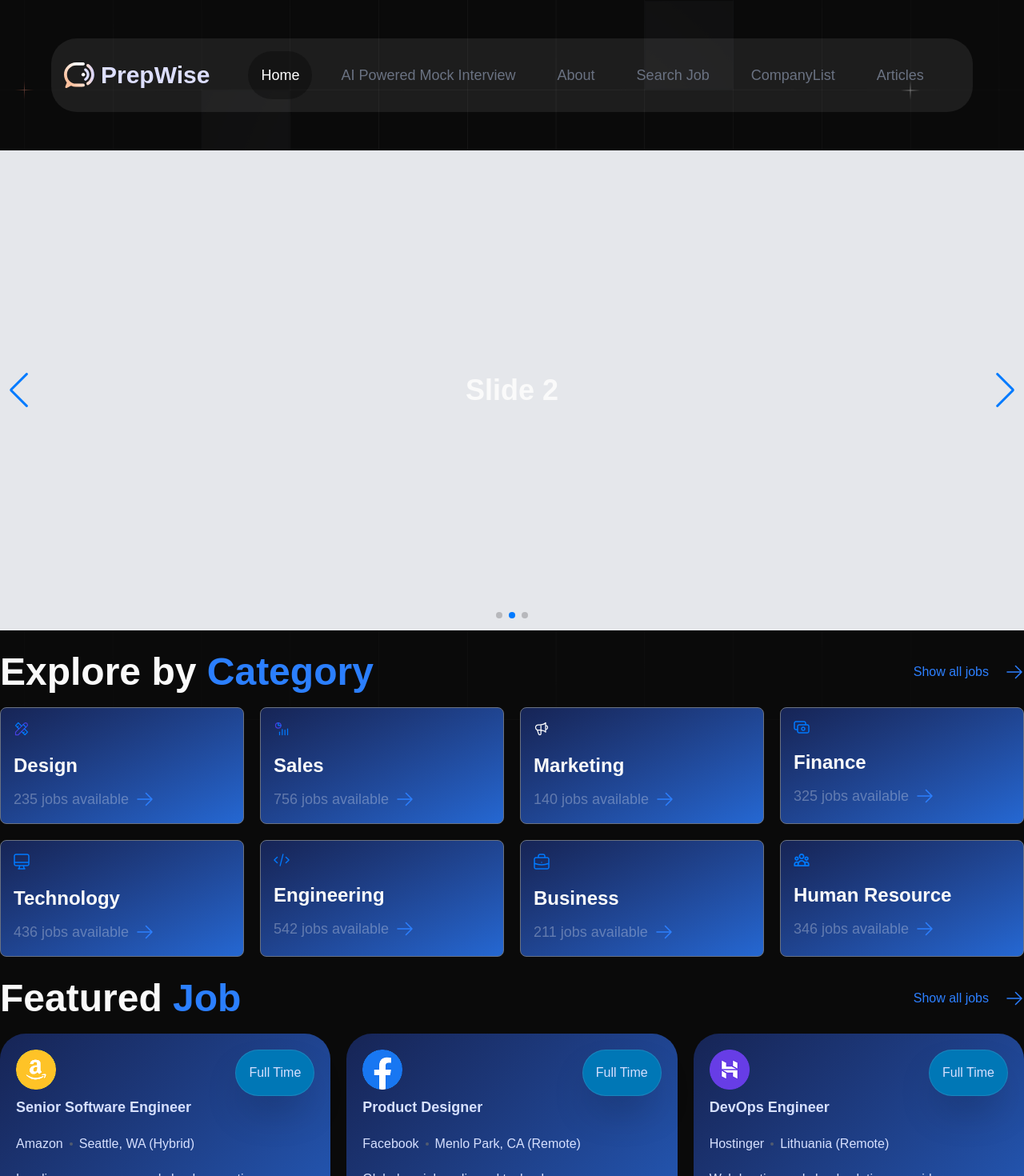
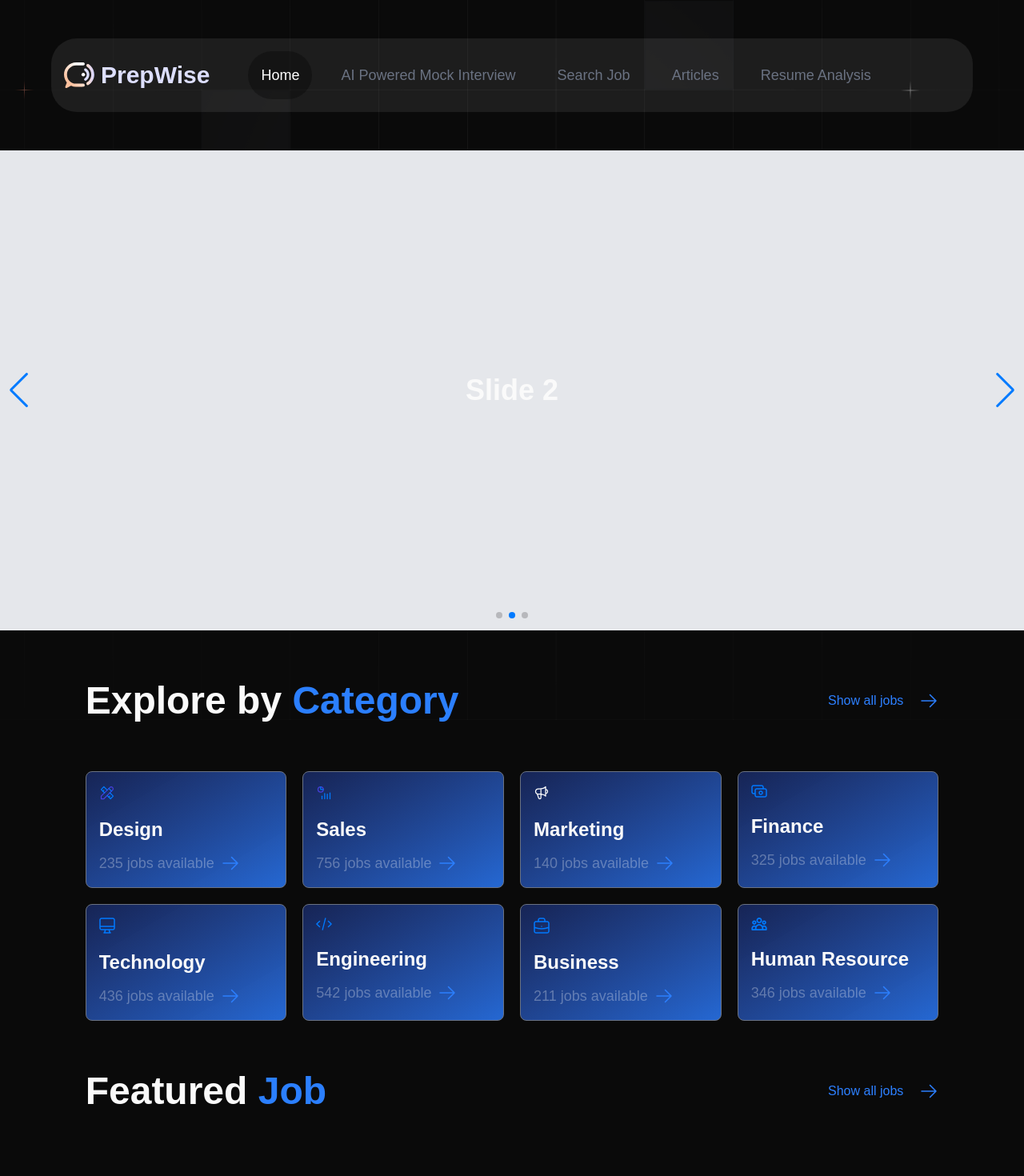
Before and after one commit to ritishBhatoye/interview-prep, a Next.js app: page /search-job in a window 1280 px wide. Shown: the top 1470 px of the page at 80% size. Built offline with nearby package versions, Linux system fonts and the light colour scheme; a web font is replaced by a local one.

Commit message:
Refactor ExploreCategory and FeaturedJobs components for improved layout and interactivity; add routing to category cards

```diff
--- /dev/null
+++ b/app/(root)/search-job/[category]/page.tsx
@@ -0,0 +1,23 @@
+import React from "react";
+
+// Define the props interface for the page component
+interface CategoryPageProps {
+  params: {
+    category: string;
+  };
+}
+
+const CategoryPage = ({ params }: CategoryPageProps) => {
+  // Access the category from the URL
+  const { category } = params;
+
+  return (
+    <div className="container mx-auto py-8">
+      <h1 className="text-3xl font-bold mb-6">Jobs in {category}</h1>
+      {/* Add your category-specific content here */}
+      <div>{/* You can fetch and display jobs based on the category */}</div>
+    </div>
+  );
+};
+
+export default CategoryPage;
--- a/app/(root)/search-job/page.tsx
+++ b/app/(root)/search-job/page.tsx
@@ -7,8 +7,10 @@ const SearchJobPage = () => {
   return (
     <div>
       <HeroSection />
-      <ExploreCategory />
-      <FeaturedJobs />
+      <div className="w-10/12 2xl:w-9/12 mx-auto">
+        <ExploreCategory />
+        <FeaturedJobs />
+      </div>
     </div>
   );
 };
--- a/components/searchJob/home/ExploreCategories/ExploreCategoriesUtils/ExploreCategoriesCard.tsx
+++ b/components/searchJob/home/ExploreCategories/ExploreCategoriesUtils/ExploreCategoriesCard.tsx
@@ -8,9 +8,10 @@ import { ArrowRightIcon } from "@heroicons/react/24/outline";
 
 interface props {
   categories: exploreCategoryDataType;
+  onClick: () => void;
 }
 
-const ExploreCategoriesCard = ({ categories }: props) => {
+const ExploreCategoriesCard = ({ categories, onClick }: props) => {
   return (
     <motion.div
       whileHover={{
@@ -21,28 +22,18 @@ const ExploreCategoriesCard = ({ categories }: props) => {
       }}
       className="flex cursor-pointer bg-gradient-to-tl from-blue-500/80 to-blue-950/100 hover:from-blue-800/50 hover:to-blue-900/30 duration-150 flex-col items-start gap-5 p-4 border border-gray-500 rounded-md"
       style={{ perspective: 1000 }}
+      onClick={onClick}
     >
       <motion.div whileHover={{ z: 20 }} transition={{ duration: 0.2 }}>
-        <Image
-          src={categories.icon}
-          width={20}
-          height={20}
-          className=""
-          alt=""
-        />
+        <Image src={categories.icon} width={20} height={20} className="" alt="" />
       </motion.div>
 
       <div className="flex flex-col gap-3">
         <motion.h1 whileHover={{ z: 10 }} className="text-2xl font-semibold">
           {categories.category}
         </motion.h1>
-        <motion.div
-          whileHover={{ z: 15 }}
-          className="flex flex-row items-center gap-2"
-        >
-          <p className="text-white/30 text-lg font-normal">
-            {categories.totalJobs} jobs available
-          </p>
+        <motion.div whileHover={{ z: 15 }} className="flex flex-row items-center gap-2">
+          <p className="text-white/30 text-lg font-normal">{categories.totalJobs} jobs available</p>
           <motion.div whileHover={{ x: 5 }} transition={{ duration: 0.2 }}>
             <ArrowRightIcon className="w-6 h-6 cursor-pointer text-blue-500" />
           </motion.div>
--- a/components/searchJob/home/ExploreCategories/ExploreCategoriesUtils/ExploreHeader.tsx
+++ b/components/searchJob/home/ExploreCategories/ExploreCategoriesUtils/ExploreHeader.tsx
@@ -3,18 +3,14 @@ import React from "react";
 
 const ExploreHeader = () => {
   return (
-    <div className="flex flex-row justify-between items-center">
+    <div className="flex flex-row justify-between items-center my-4">
       <h1 className="text-5xl font-semibold">
         {" "}
         Explore by{" "}
-        <span className="text-blue-500 hover:text-blue-600 hover:shadow-2xl">
-          Category
-        </span>
+        <span className="text-blue-500 hover:text-blue-600 hover:shadow-2xl">Category</span>
       </h1>
       <div className="flex flex-row gap-5 items-center">
-        <p className="text-base text-blue-500 hover:text-blue-600">
-          Show all jobs
-        </p>
+        <p className="text-base text-blue-500 hover:text-blue-600">Show all jobs</p>
         <ArrowRightIcon className="h-6 w-6 text-blue-500 hover:text-blue-600" />
       </div>
     </div>
--- a/components/searchJob/home/ExploreCategory.tsx
+++ b/components/searchJob/home/ExploreCategory.tsx
@@ -1,16 +1,27 @@
+"use client";
+
 import React from "react";
 
 import ExploreHeader from "./ExploreCategories/ExploreCategoriesUtils/ExploreHeader";
 import ExploreCategoriesCard from "./ExploreCategories/ExploreCategoriesUtils/ExploreCategoriesCard";
 import { exploreCategoryData } from "@/helpers/searchJob";
+import { useRouter } from "next/navigation";
+import { AppRouterInstance } from "next/dist/shared/lib/app-router-context.shared-runtime";
 
 const ExploreCategory = () => {
+  const router: AppRouterInstance = useRouter();
   return (
-    <div className="grid grid-1 gap-5 mt-5 md:mt-6 lg:mt-7">
+    <div className="grid grid-1 gap-12 py-5 mt-5 md:mt-6 lg:mt-7">
       <ExploreHeader />
       <div className="grid grid-cols-1 md:grid-cols-2 lg:grid-cols-4 gap-5">
         {exploreCategoryData.map((item) => (
-          <ExploreCategoriesCard key={item.id} categories={item} />
+          <ExploreCategoriesCard
+            onClick={() => {
+              router.push(`/search-job/${item.category.toLowerCase()}`);
+            }}
+            key={item.id}
+            categories={item}
+          />
         ))}
       </div>
     </div>
--- a/components/searchJob/home/FeaturedJobs/index.tsx
+++ b/components/searchJob/home/FeaturedJobs/index.tsx
@@ -5,7 +5,7 @@ import { SectionHeader } from "@/components/elements/SectionHeader";
 
 const FeaturedJobs = () => {
   return (
-    <div className="flex flex-col items-start gap-5 mt-5 md:mt-6 lg:mt-7 w-full">
+    <div className="flex flex-col items-start gap-12 py-4 space-y-12 mt-5 md:mt-6 lg:mt-7 w-full">
       <SectionHeader title="Featured" />
       <div className="grid gird-cols-1 md:grid-cols-2 lg:grid-cols-3 gap-5">
         {featureJobData.map((feature) => (
--- a/helpers/index.ts
+++ b/helpers/index.ts
@@ -1,3 +1,5 @@
+import { FooterDataType } from "@/types";
+
 export const headerData: HeaderDataTypeProps[] = [
   {
     id: 1,
@@ -11,23 +13,23 @@ export const headerData: HeaderDataTypeProps[] = [
   },
   {
     id: 3,
-    label: "About",
-    link: "/about",
-  },
-  {
-    id: 4,
     label: "Search Job",
     link: "/search-job",
   },
+  // {
+  //   id: 4,
+  //   label: "CompanyList",
+  //   link: "/company-list",
+  // },
+  {
+    id: 4,
+    label: "Articles",
+    link: "/articles",
+  },
   {
     id: 5,
-    label: "CompanyList",
-    link: "/company-list",
-  },
-  {
-    id: 6,
-    label: "Articles",
-    link: "/articles",
+    label: "Resume Analysis",
+    link: "/resume-analysis",
   },
 ];
 
```
